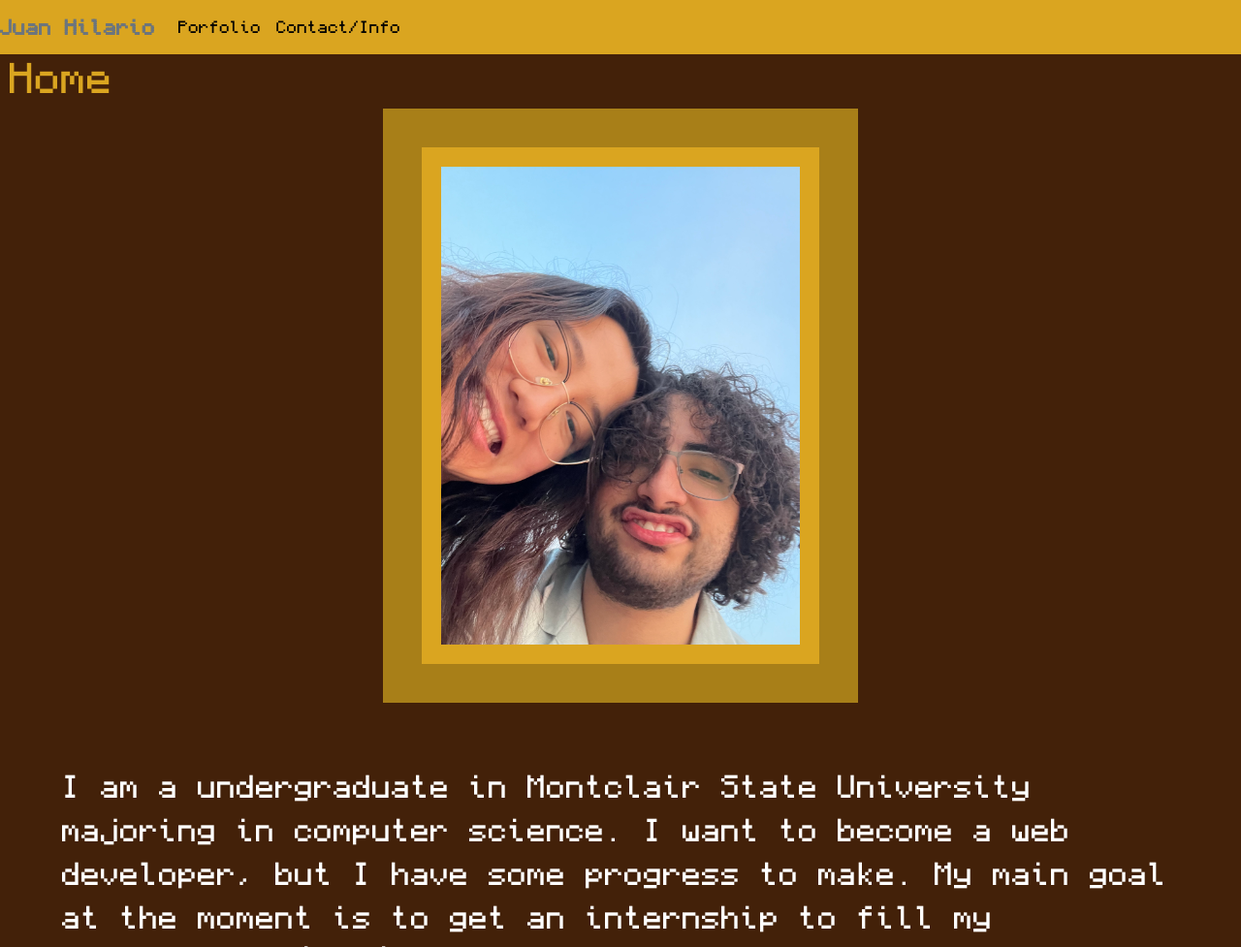
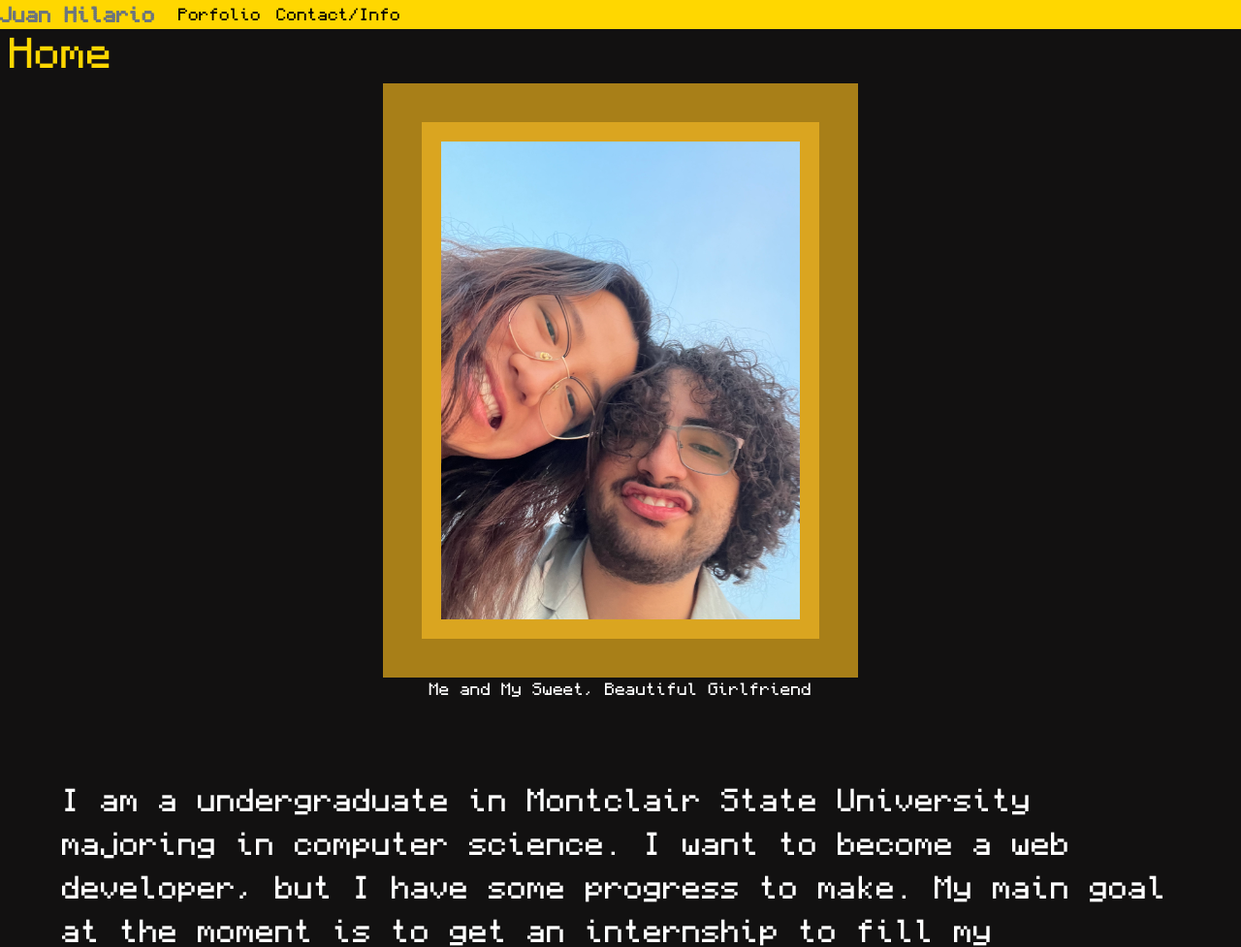
Before and after one commit to Juan-Hilario/PersonalWebsite, a Django app: page / in a window 1280 px wide. Shown: the top 977 px of the page at 97% size. Run offline with Django 4.2, Linux system fonts and the light colour scheme.

Commit message:
Changed Color, Navbar height script
Changed colors to gold and black (looks much nicer). Made Navbar thinner for bigger displays and regular size for smaller displays.

```diff
--- a/PersonalWebsite/PersonalWebsite/settings.py
+++ b/PersonalWebsite/PersonalWebsite/settings.py
@@ -116,7 +116,7 @@ USE_TZ = True
 # Static files (CSS, JavaScript, Images)
 # https://docs.djangoproject.com/en/4.2/howto/static-files/
 
-STATIC_URL = 'htmlManager/static/'
+STATIC_URL = '/static/'
 STATICFILES_DIRS = (os.path.join(BASE_DIR, 'static'),)
 
 # Default primary key field type
--- a/PersonalWebsite/htmlManager/static/styles.css
+++ b/PersonalWebsite/htmlManager/static/styles.css
@@ -1,6 +1,6 @@
 :root{
-    --primary-color:#432109;
-    --secondary-color: goldenrod;
+    --primary-color:#111010fd;
+    --secondary-color: #FFD700;
     --text-color: white;
 }
 @font-face {
@@ -16,8 +16,17 @@ body{
     font-family:"Monocraft" ;
     overflow-x:hidden;/* Makes it so there cannot be a horizontal scroll bar */
 }
-nav{
+.medBigNav{
     background-color: var(--secondary-color);
+    height: 30px;
+}
+nav.smallNav{
+    background-color: var(--secondary-color);
+    height: 50px;
+}
+
+h1{
+    color: var(--secondary-color)
 }
 .contactList{
     color: var(--text-color);
--- a/PersonalWebsite/htmlManager/templates/htmlManager/Home.html
+++ b/PersonalWebsite/htmlManager/templates/htmlManager/Home.html
@@ -2,12 +2,14 @@
 {% load static %}
 {% block p %}
 
-
-<div style="width: fit-content; position:relative; margin:0 auto;border-style:solid;border-color: rgb(168, 127, 24); border-width: 40px;" >
-    <div style="width: fit-content; position:relative; margin:0 auto; border-style:solid;border-color: goldenrod; border-width: 20px;">
-        <img src="{% static '/assets/img/IMG_1040.jpeg' %}" alt="Me And My Sweet, Beautiful Girlfriend" height="auto" width="370px">
+<figure>
+    <div style="width: fit-content; position:relative; margin:0 auto;border-style:solid;border-color: rgb(168, 127, 24); border-width: 40px;" >
+        <div style="width: fit-content; position:relative; margin:0 auto; border-style:solid;border-color: goldenrod; border-width: 20px;">
+            <img src="{% static '/assets/img/IMG_1040.jpeg' %}" alt="Me And My Sweet, Beautiful Girlfriend" height="auto" width="370px">
+        </div>
     </div>
-</div>
+    <figcaption style="text-align:center; color: white;">Me and My Sweet, Beautiful Girlfriend</figcaption>
+</figure>
 
 <div class="contentStyle1">
     <p>
--- a/PersonalWebsite/htmlManager/templates/htmlManager/layout.html
+++ b/PersonalWebsite/htmlManager/templates/htmlManager/layout.html
@@ -11,7 +11,7 @@
         <script src="https://cdn.jsdelivr.net/npm/bootstrap@5.3.2/dist/js/bootstrap.bundle.min.js" integrity="sha384-C6RzsynM9kWDrMNeT87bh95OGNyZPhcTNXj1NW7RuBCsyN/o0jlpcV8Qyq46cDfL" crossorigin="anonymous"></script>
 
         <!-- NavBar -->
-        <nav class="navbar navbar-expand-md  navbar-light">
+        <nav class="navbar medBigNav navbar-expand-md  navbar-light ">
             <!-- NavBrand -->
             <a class="navbar-brand" href="{% url 'index' %}" style="color:rgb(39, 39, 159)">
                 <span class="fw-bold text-secondary">
@@ -23,7 +23,7 @@
             aria-controls="main-nav" arai-expanded="false" aria-label="Toggle navigation">
                 <span class="navbar-toggler-icon"></span>
             </button>
-            <div class="collapse navbar-collapse justify-content-start align-center" id="main-nav">
+            <div style="background-color: #FFD700; height: 30px;" class="collapse navbar-collapse justify-content-start align-center dropDown medBigNav" id="main-nav">
                 <ul class="navbar-nav">
                     <li class="nav-item">
                         <a class="nav-link active" href="{% url 'portfolio' %}">
@@ -41,13 +41,41 @@
 
         <div class="pageTitle">
             <header >
-                <h1  style="color: goldenrod">{{ title }}</h2>
+                <h1>{{ title }}</h2>
             </header>
         </div>
 
         {% block p %}
 
         {% endblock %}
+        <script>
+            const nav = document.querySelector(".navbar");
+            const dropDown = document.querySelector(".dropDown")
+            let viewportWidth = window.innerWidth;;
+            function updateSize(){
+                viewportWidth = window.innerWidth;
+                check();
+            }
+
+            function check(){
+                if(viewportWidth <= 768){
+                console.log("hellop");
+                nav.classList.remove("medBigNav");
+                nav.classList.add("smallNav");
+                dropDown.classList.remove("medBigNav");
+
+                }
+                else{
+                console.log("hello");
+                nav.classList.remove("smallNav");
+                nav.classList.add("medBigNav");
+                dropDown.classList.add("medBigNav");
+                }
+            }
+
+            updateSize();
+            window.addEventListener("resize", updateSize);
+        </script>
 
     </body>
 </html>
```
Also changed, not shown: PersonalWebsite/htmlManager/templates/htmlManager/Portfolio.html (+38 -0 lines), PersonalWebsite/htmlManager/static/assets/img/IMG_1040.svg (deleted), 2 other files.
